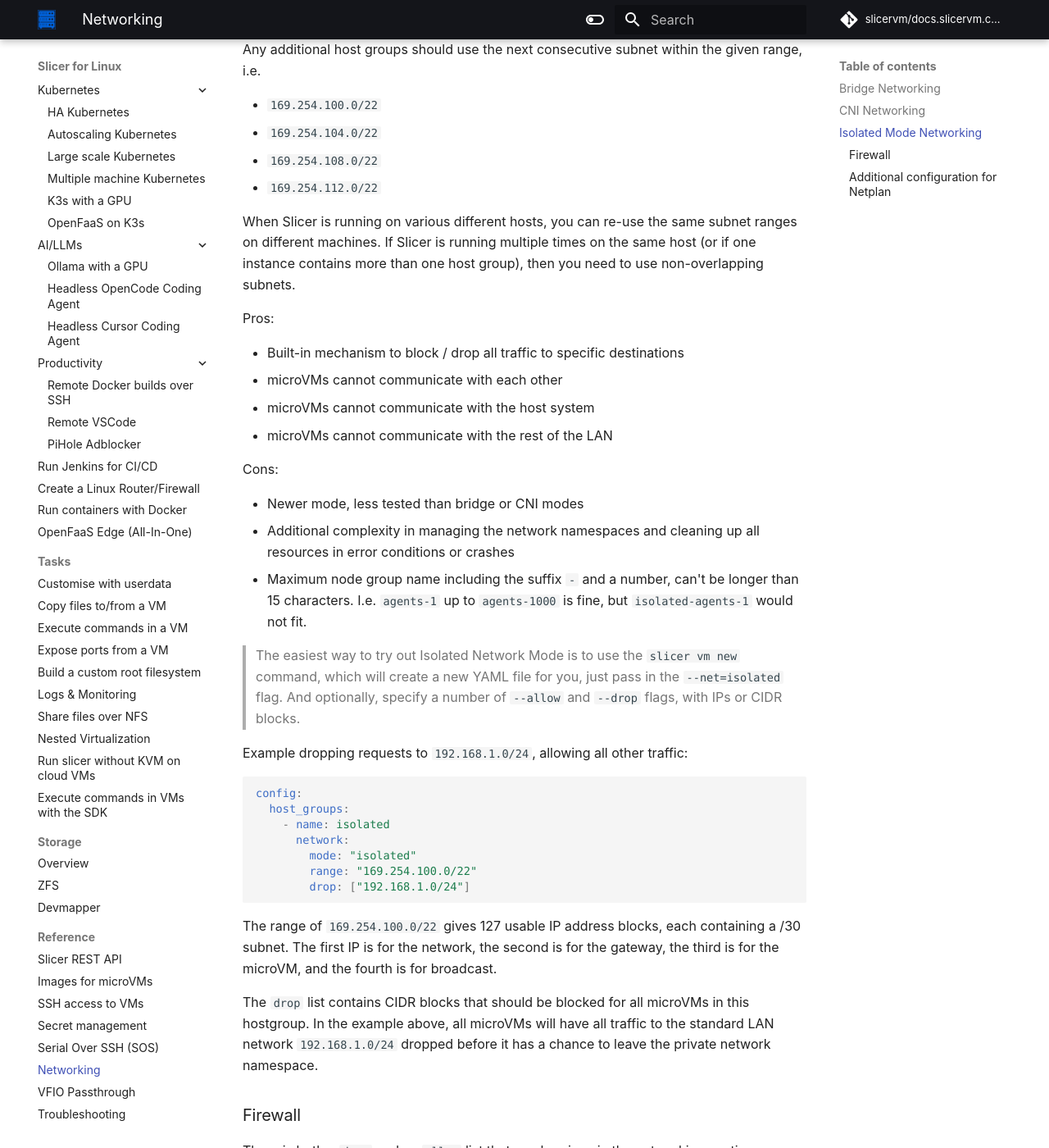
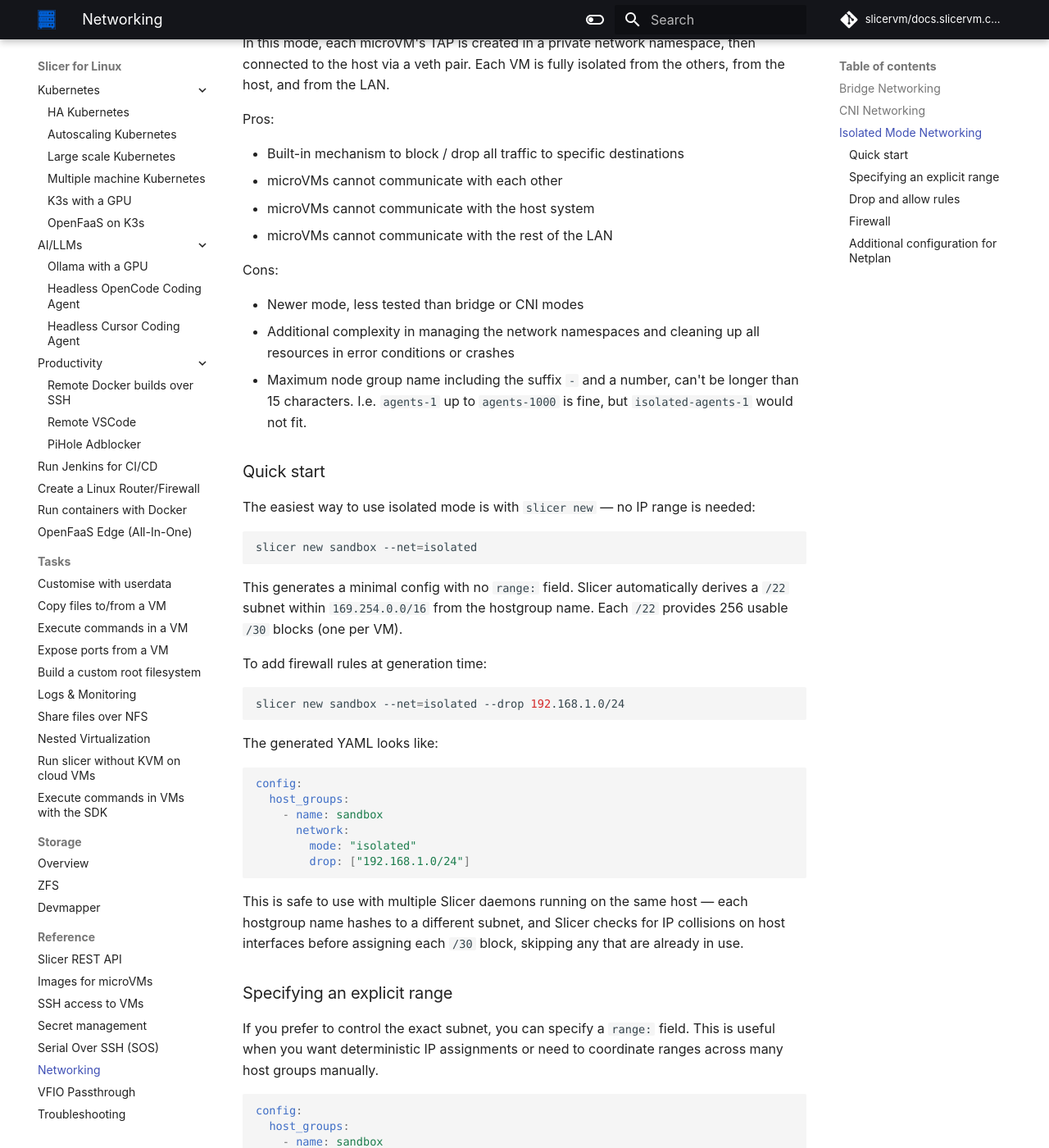
Before and after one commit to slicervm/docs.slicervm.com, an MkDocs documentation site: the page built from docs/reference/networking.md, in a window 1280 px wide and 1400 px high, scrolled down 2903 px. Shown: the whole window at 82% size. Built offline with MkDocs 1.6.1 and Material for MkDocs 9.7.7, drawn with Linux system fonts in a browser that asks for light colours; some web fonts are replaced; comment, search, counter and statistics services are not loaded; some of the changed text lies outside the part shown.

Commit message:
Automatic CIDRs in isolated mode
Signed-off-by: Alex Ellis (OpenFaaS Ltd) <alexellis2@gmail.com>

````diff
--- a/docs/reference/networking.md
+++ b/docs/reference/networking.md
@@ -5,6 +5,9 @@
 * [Bridge Networking](#bridge-networking)
 * [CNI Networking](#cni-networking)
 * [Isolated Mode Networking](#isolated-mode-networking)
+  * [Quick start](#quick-start)
+  * [Specifying an explicit range](#specifying-an-explicit-range)
+  * [Drop and allow rules](#drop-and-allow-rules)
   * [Firewall](#firewall)
   * [Additional configuration for Netplan](#additional-configuration-for-netplan)
 
@@ -95,18 +98,7 @@
 
 ## Isolated Mode Networking
 
-Isolated Mode networking is the newest option, and will come in a future release of Slicer.
-
-In this mode, each microVM's TAP is created in a private network namespace, then connected to the host via a veth pair.
-
-Any additional host groups should use the next consecutive subnet within the given range, i.e.
-
-* `169.254.100.0/22`
-* `169.254.104.0/22`
-* `169.254.108.0/22`
-* `169.254.112.0/22`
-
-When Slicer is running on various different hosts, you can re-use the same subnet ranges on different machines. If Slicer is running multiple times on the same host (or if one instance contains more than one host group), then you need to use non-overlapping subnets.
+In this mode, each microVM's TAP is created in a private network namespace, then connected to the host via a veth pair. Each VM is fully isolated from the others, from the host, and from the LAN.
 
 Pros:
 
@@ -121,21 +113,67 @@
 * Additional complexity in managing the network namespaces and cleaning up all resources in error conditions or crashes
 * Maximum node group name including the suffix `-` and a number, can't be longer than 15 characters. I.e. `agents-1` up to `agents-1000` is fine, but `isolated-agents-1` would not fit.
 
-> The easiest way to try out Isolated Network Mode is to use the `slicer vm new` command, which will create a new YAML file for you, just pass in the `--net=isolated` flag. And optionally, specify a number of `--allow` and `--drop` flags, with IPs or CIDR blocks.
+### Quick start
 
-Example dropping requests to `192.168.1.0/24`, allowing all other traffic:
+The easiest way to use isolated mode is with `slicer new` — no IP range is needed:
+
+```bash
+slicer new sandbox --net=isolated
+```
+
+This generates a minimal config with no `range:` field. Slicer automatically derives a `/22` subnet within `169.254.0.0/16` from the hostgroup name. Each `/22` provides 256 usable `/30` blocks (one per VM).
+
+To add firewall rules at generation time:
+
+```bash
+slicer new sandbox --net=isolated --drop 192.168.1.0/24
+```
+
+The generated YAML looks like:
 
 ```yaml
 config:
   host_groups:
-    - name: isolated
+    - name: sandbox
+      network:
+        mode: "isolated"
+        drop: ["192.168.1.0/24"]
+```
+
+This is safe to use with multiple Slicer daemons running on the same host — each hostgroup name hashes to a different subnet, and Slicer checks for IP collisions on host interfaces before assigning each `/30` block, skipping any that are already in use.
+
+### Specifying an explicit range
+
+If you prefer to control the exact subnet, you can specify a `range:` field. This is useful when you want deterministic IP assignments or need to coordinate ranges across many host groups manually.
+
+```yaml
+config:
+  host_groups:
+    - name: sandbox
       network:
         mode: "isolated"
         range: "169.254.100.0/22"
         drop: ["192.168.1.0/24"]
 ```
 
-The range of `169.254.100.0/22` gives 127 usable IP address blocks, each containing a /30 subnet. The first IP is for the network, the second is for the gateway, the third is for the microVM, and the fourth is for broadcast.
+A `/22` range gives 256 usable `/30` blocks. Each `/30` contains 4 IPs: network, gateway, host (microVM), and broadcast.
+
+When using explicit ranges with multiple host groups or multiple Slicer daemons on the same host, use non-overlapping subnets:
+
+* `169.254.100.0/22`
+* `169.254.104.0/22`
+* `169.254.108.0/22`
+* `169.254.112.0/22`
+
+When Slicer is running on different hosts, you can re-use the same subnet ranges on different machines.
+
+You can also pass an explicit range via `slicer new`:
+
+```bash
+slicer new sandbox --net=isolated --isolated-range 169.254.100.0/22
+```
+
+### Drop and allow rules
 
 The `drop` list contains CIDR blocks that should be blocked for all microVMs in this hostgroup. In the example above, all microVMs will have all traffic to the standard LAN network `192.168.1.0/24` dropped before it has a chance to leave the private network namespace.
 
````
